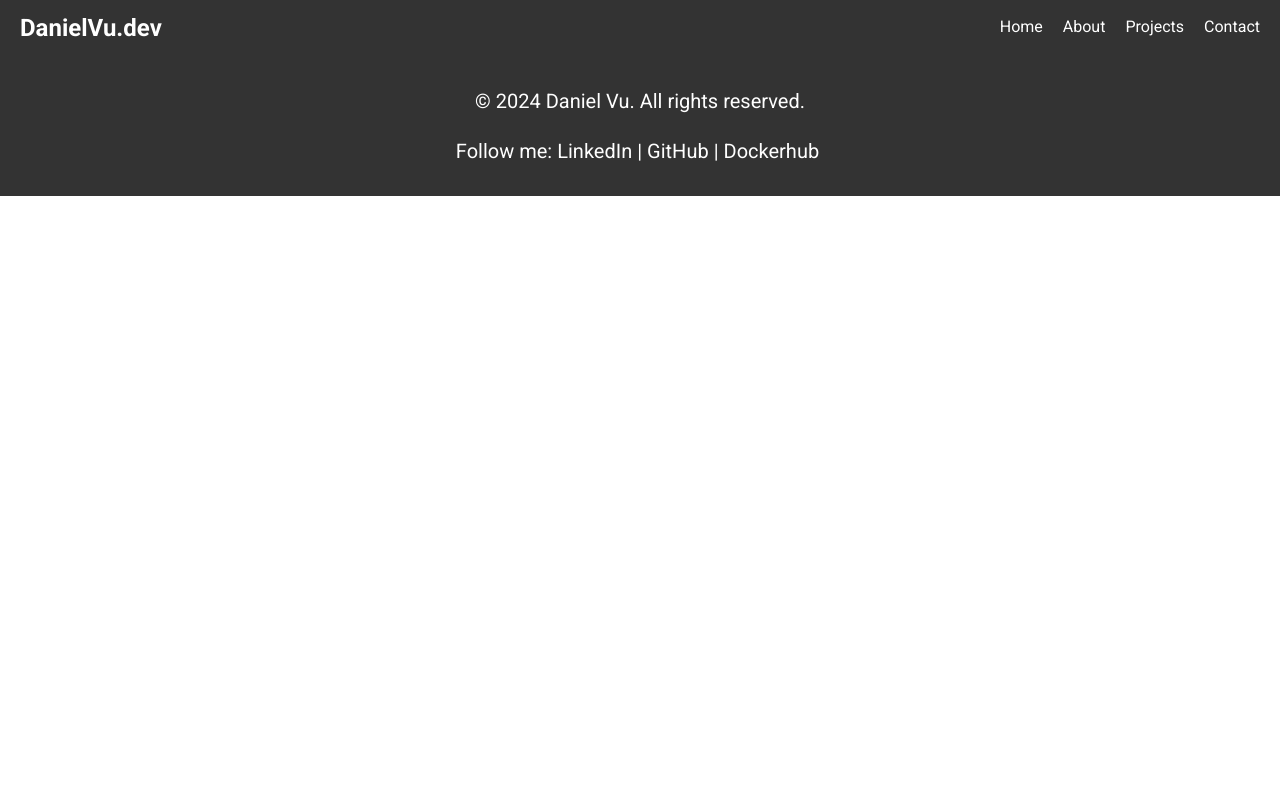
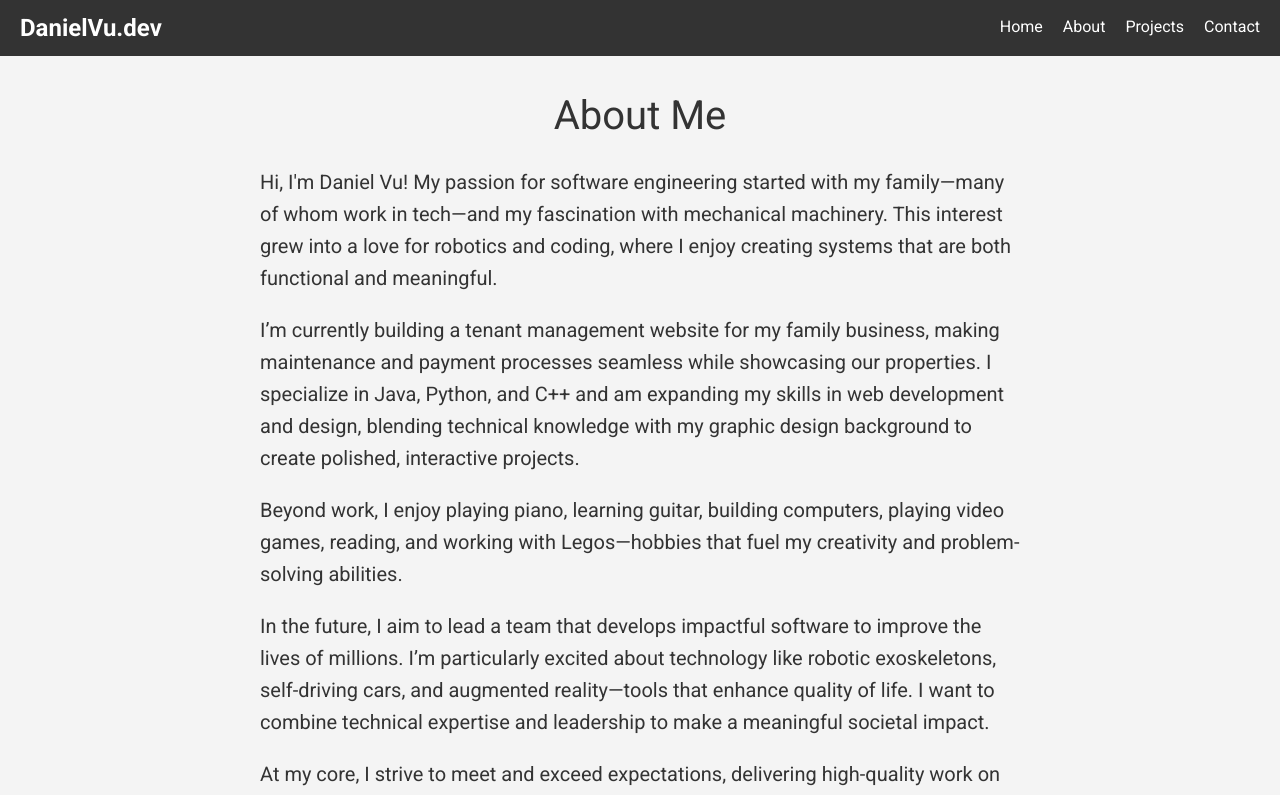
Before and after one commit to danielvu04/vu-dev-website, a React (Create React App) app: page /about in a window 1280 px wide. Shown: the top 795 px of the page. Built offline with nearby package versions, Linux system fonts and the light colour scheme.

Commit message:
Ahout me page implemented

```diff
--- a/src/App.js
+++ b/src/App.js
@@ -1,6 +1,7 @@
 import './styles/App.css';
 import { BrowserRouter as Router, Routes, Route } from 'react-router-dom';
 import Navbar from './components/Navbar';
+import About from './components/About';
 import Hero from './components/Hero';
 import FeaturedProjects from './components/FeaturedProjects';
 import Contact from './components/Contact';
@@ -22,6 +23,7 @@ function App() {
             </div>
           }
         />
+        <Route path="/about" element={<About />} />
         <Route path="/contact" element={<Contact />} />
       </Routes>
       <Footer />
--- /dev/null
+++ b/src/components/About.js
@@ -0,0 +1,48 @@
+import React from 'react';
+import '../styles/About.css';
+
+/**
+ * A functional component to display the "About Me" section.
+ * @return {JSX.Element} The About section content.
+ */
+function About() {
+  return (
+    <section className="about-section">
+      <h1>About Me</h1>
+      <div className="about-content">
+        <p>
+          Hi, I'm Daniel Vu! My passion for software engineering started with
+          my family—many of whom work in tech—and my fascination with mechanical
+          machinery. This interest grew into a love for robotics and coding,
+          where I enjoy creating systems that are both functional and meaningful.
+        </p>
+        <p>
+          I’m currently building a tenant management website for my family business,
+          making maintenance and payment processes seamless while showcasing our
+          properties. I specialize in Java, Python, and C++ and am expanding my skills
+          in web development and design, blending technical knowledge with my graphic
+          design background to create polished, interactive projects.
+        </p>
+        <p>
+          Beyond work, I enjoy playing piano, learning guitar, building computers,
+          playing video games, reading, and working with Legos—hobbies that fuel
+          my creativity and problem-solving abilities.
+        </p>
+        <p>
+          In the future, I aim to lead a team that develops impactful software to
+          improve the lives of millions. I’m particularly excited about technology
+          like robotic exoskeletons, self-driving cars, and augmented reality—tools
+          that enhance quality of life. I want to combine technical expertise and
+          leadership to make a meaningful societal impact.
+        </p>
+        <p>
+          At my core, I strive to meet and exceed expectations, delivering high-quality
+          work on time. I believe in the transformative power of technology and am
+          committed to creating solutions that truly matter.
+        </p>
+      </div>
+    </section>
+  );
+}
+
+export default About;
--- /dev/null
+++ b/src/styles/About.css
@@ -0,0 +1,23 @@
+.about-section {
+    padding: 10px 20px;
+    background-color: #f4f4f4;
+    color: #333;
+    font-family: 'Roboto', sans-serif;
+  }
+
+  .about-section h1 {
+    text-align: center;
+    font-size: 2.5rem;
+    margin-bottom: 20px;
+  }
+
+  .about-content {
+    max-width: 800px;
+    margin: 0 auto;
+    line-height: 1.6;
+    font-size: 1.2rem;
+  }
+
+  .about-content p {
+    margin-bottom: 20px;
+  }
```
